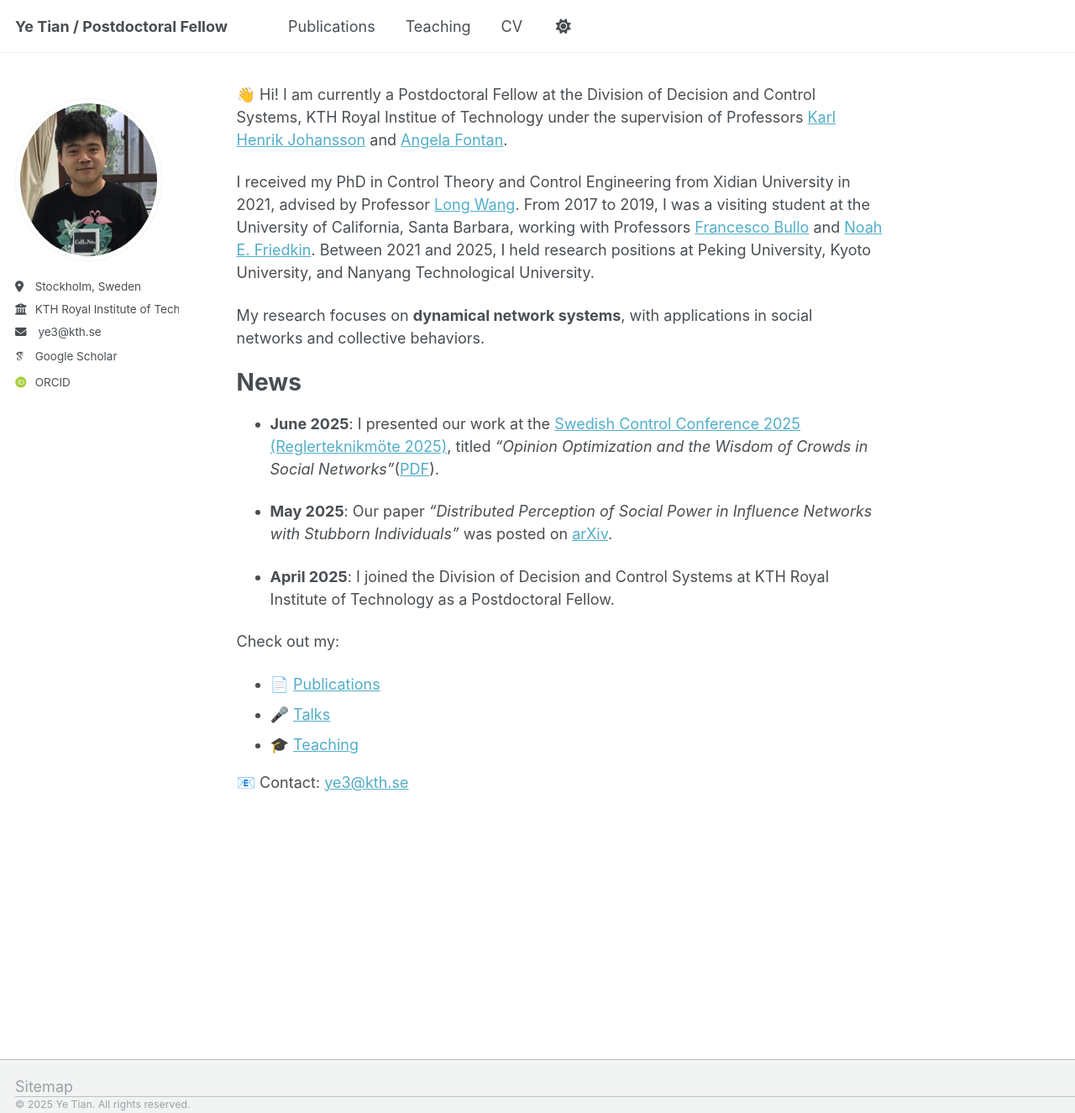
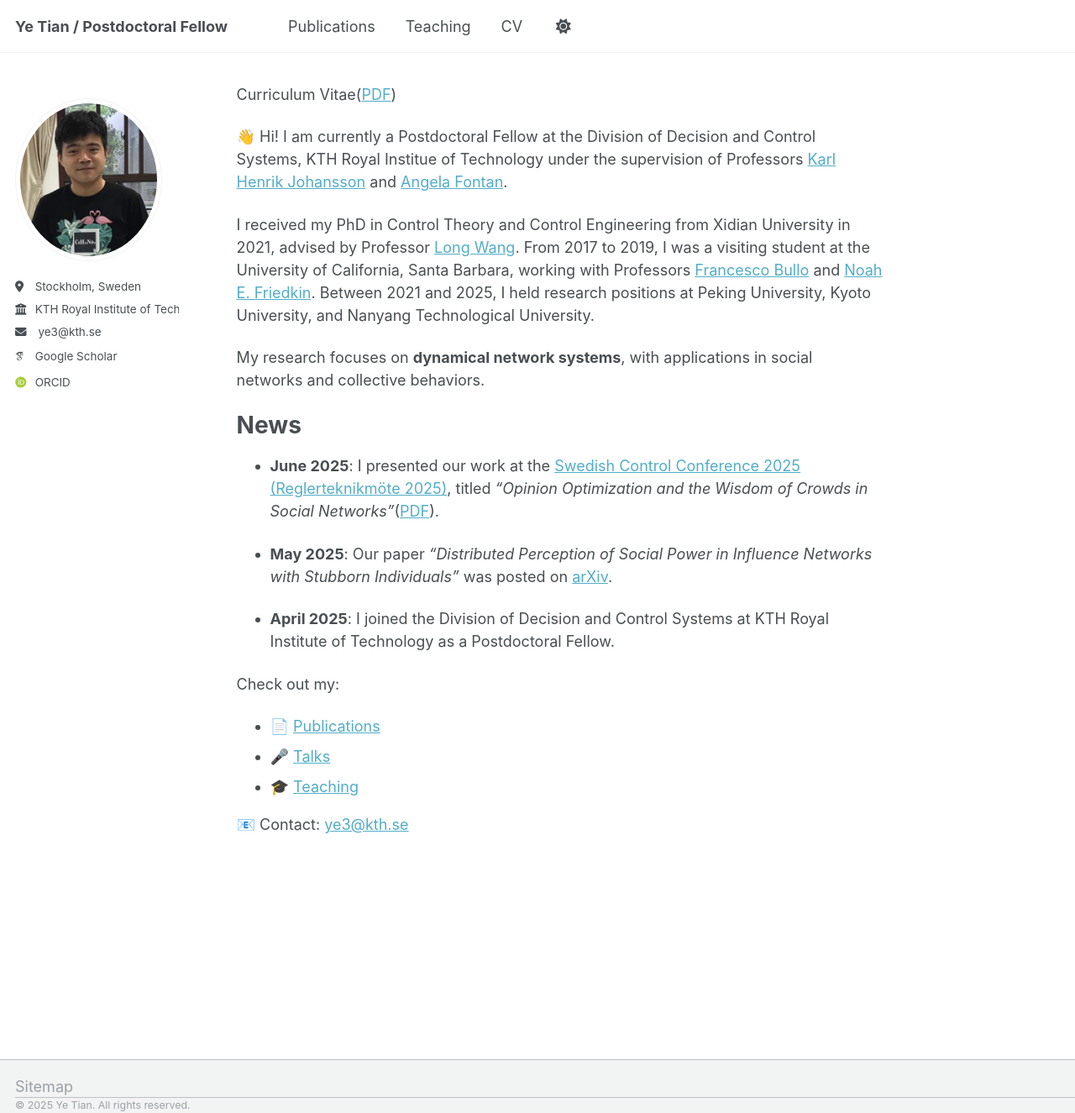
Before and after one commit to tinybeta/tinybeta.github.io, a Jekyll site: the page built from _pages/about.md, in a window 1280 px wide and 1325 px high. Shown: the whole window at 84% size. Built offline with Jekyll 4.4.1, drawn with Linux system fonts in a browser that asks for light colours; some web fonts are replaced; a script that is not in the unit is left out.

Commit message:
Update about.md

```diff
--- a/_pages/about.md
+++ b/_pages/about.md
@@ -6,12 +6,14 @@ redirect_from:
   - /about.html
 ---
 
+Curriculum Vitae([PDF](https://tinybeta.github.io/assets/papers/CVYe.pdf))
 
 👋 Hi! I am currently a Postdoctoral Fellow at the Division of Decision and Control Systems, KTH Royal Institue of Technology under the supervision of Professors [Karl Henrik Johansson](https://people.kth.se/~kallej/) and [Angela Fontan](https://angelafontan.github.io/).
 
 I received my PhD in Control Theory and Control Engineering from Xidian University in 2021, advised by Professor [Long Wang](https://www.ai.pku.edu.cn/en/info/1406/1812.htm). From 2017 to 2019, I was a visiting student at the University of California, Santa Barbara, working with Professors [Francesco Bullo](https://fbullo.github.io/) and [Noah E. Friedkin](https://www.soc.ucsb.edu/people/noah-friedkin). Between 2021 and 2025, I held research positions at Peking University, Kyoto University, and Nanyang Technological University.
 
 My research focuses on **dynamical network systems**, with applications in social networks and collective behaviors.
+
 
 News
 ======
```
